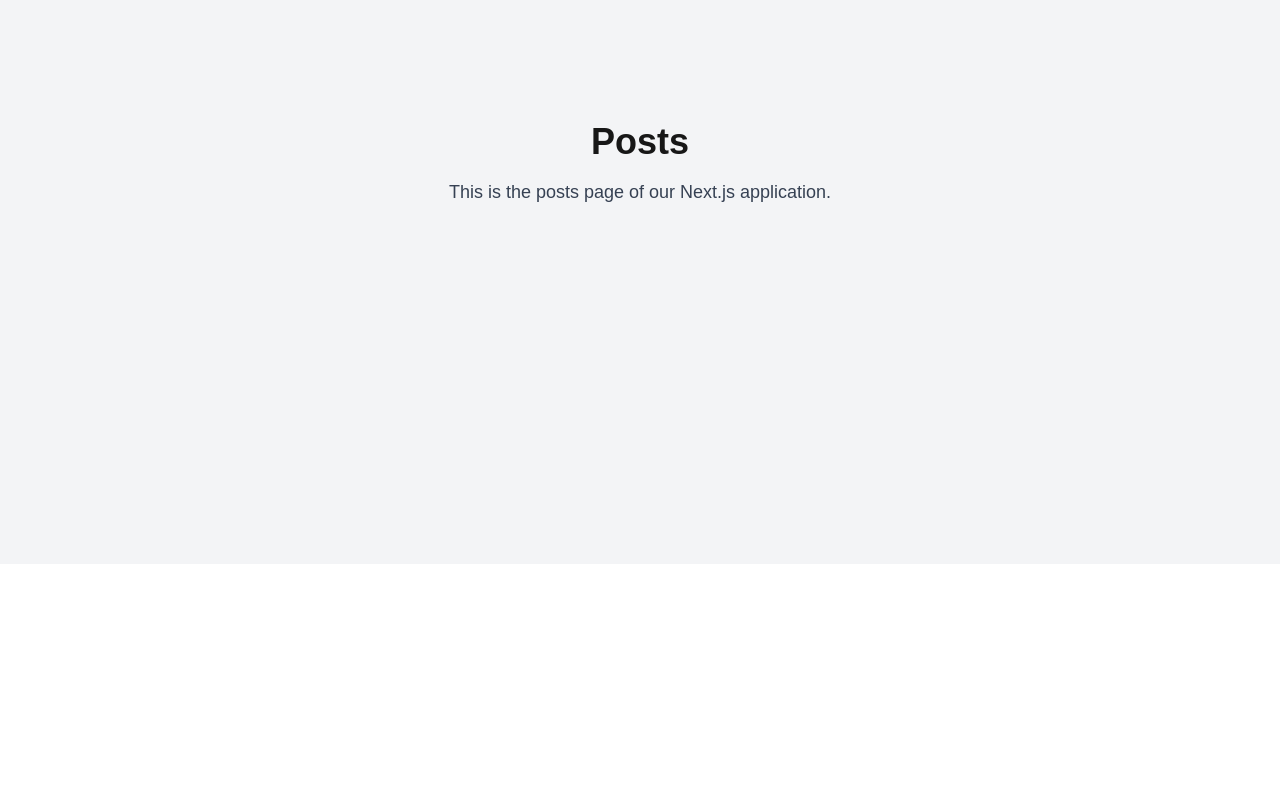
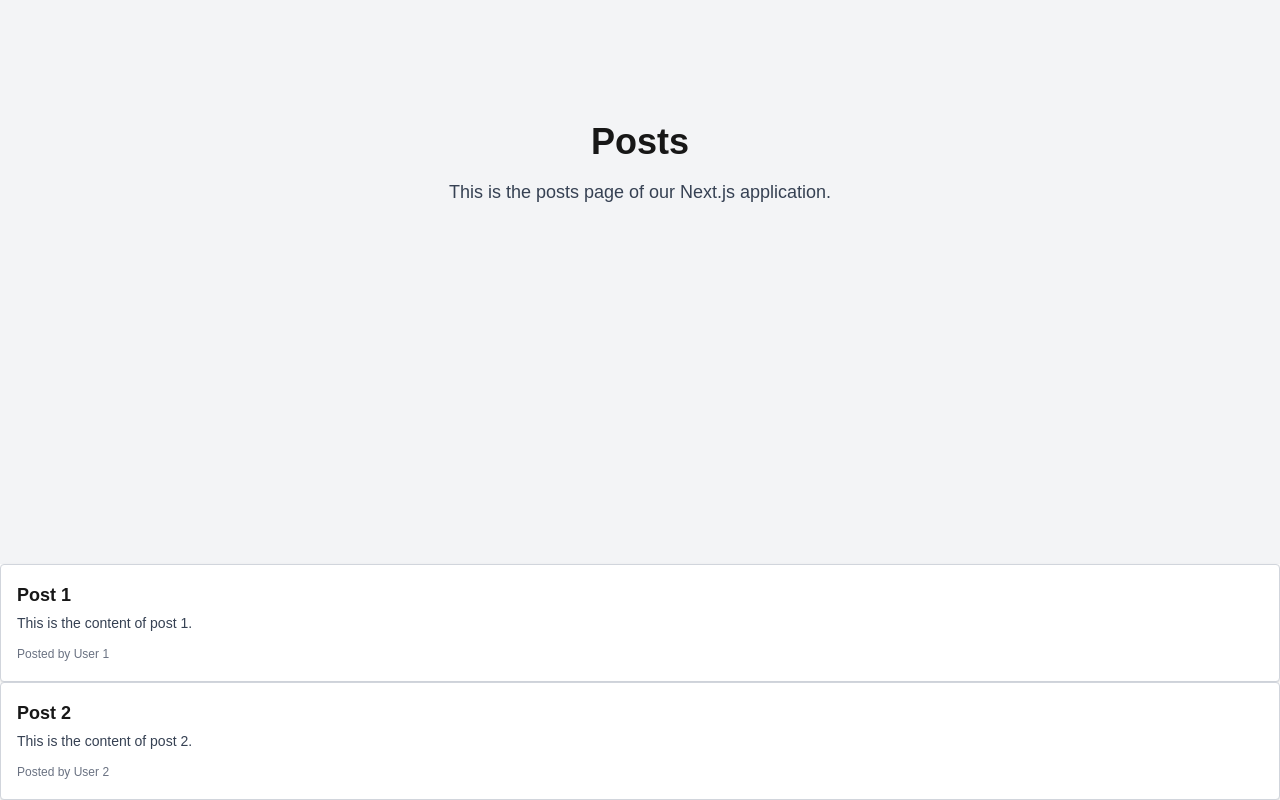
Before and after one commit to Khaled-Omar-Hassan/alx-project-0x02-setup, a Next.js app in the folder alx-project-0x02/: page /posts in a window 1280 px wide. Shown: the part 292-1092 px from the top of the page. Before the commit the page ends 856 px from the top, so only its background shows below. Built offline with nearby package versions, Linux system fonts and the light colour scheme.

Commit message:
postcard

```diff
--- /dev/null
+++ b/alx-project-0x02/components/common/PostCard.tsx
@@ -0,0 +1,14 @@
+import React from "react";
+import { PostProps } from "@/interfaces";
+
+const PostCard: React.FC<PostProps> = ({ title, content, userId }) => {
+    return (
+        <div className="border border-gray-300 rounded p-4 shadow-sm bg-white">
+            <h3 className="text-lg font-bold mb-1">{title}</h3>
+            <p className="text-sm text-gray-700 mb-2">{content}</p>
+            <span className="text-xs text-gray-500">Posted by User {userId}</span>
+        </div>
+    );
+};
+
+export default PostCard;
--- a/alx-project-0x02/pages/posts.tsx
+++ b/alx-project-0x02/pages/posts.tsx
@@ -1,5 +1,6 @@
 import Header from "@/components/layout/Header"
 import Head from "next/head"
+import PostCard from "@/components/common/PostCard";
 
 export default function Posts() {
     return (
@@ -9,6 +10,8 @@ export default function Posts() {
                 <h1 className="text-4xl font-bold mb-4">Posts</h1>
                 <p className="text-lg text-gray-700">This is the posts page of our Next.js application.</p>
             </div>
+            <PostCard title="Post 1" content="This is the content of post 1." userId={1} />
+            <PostCard title="Post 2" content="This is the content of post 2." userId={2} />
         </>
     );
 }
```
Also changed, not shown: alx-project-0x02/interfaces/index.ts (+7 -0 lines).
